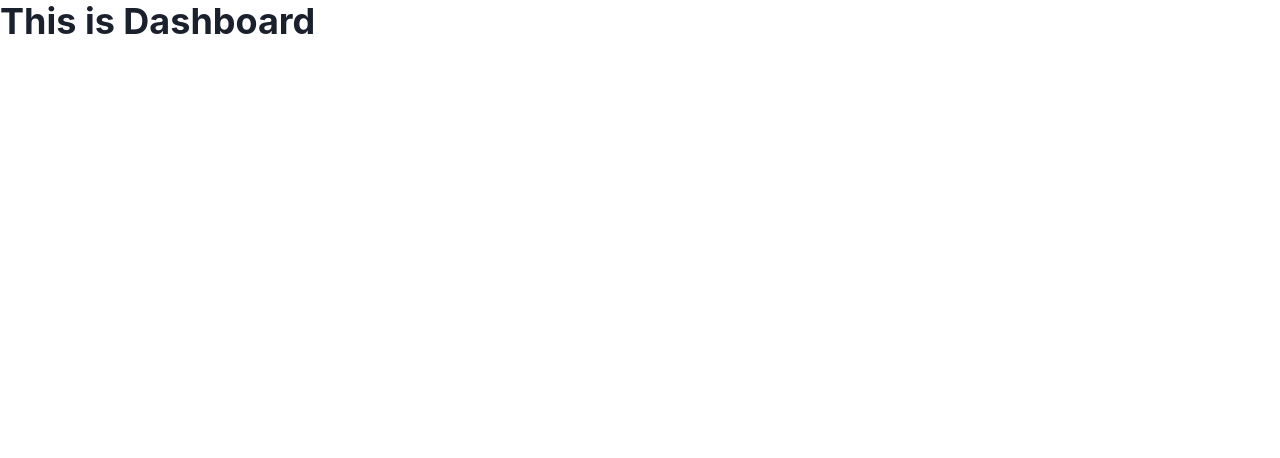
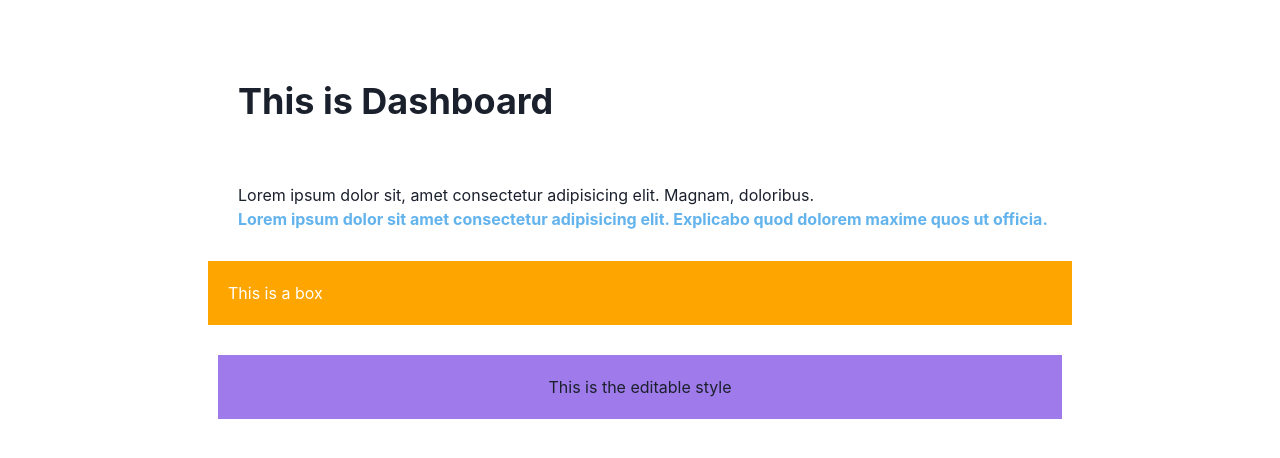
Before and after one commit to iamshaunjp/Chakra-UI-Crash-Course, a React (Vite) app: page / in a window 1280 px wide. Shown: the top 458 px of the page. Built offline with nearby package versions, Linux system fonts and the light colour scheme.

Commit message:
second commit

```diff
--- a/src/pages/Dashboard.jsx
+++ b/src/pages/Dashboard.jsx
@@ -1,7 +1,37 @@
-import { Heading } from "@chakra-ui/react";
+import { Container, Heading, Text, Box } from "@chakra-ui/react";
 
 export default function Dashboard() {
+
+  const boxStyles = {
+    p: "20px",
+    bg: "purple.400",
+    c: "white",
+    m: "10px",
+    textAlign: "center"
+  }
+
   return (
-    <Heading> This is Dashboard </Heading>
-  )
+    <Container as="section" maxWidth="4xl" py="20px">
+      <Heading my="30px" p="30px"> This is Dashboard </Heading>
+      <Text marginLeft="30px">
+        Lorem ipsum dolor sit, amet consectetur adipisicing elit. Magnam,
+        doloribus.
+      </Text>
+      <Text ml="30px" color="blue.300" fontWeight="bold">
+        Lorem ipsum dolor sit amet consectetur adipisicing elit. Explicabo quod dolorem maxime quos ut officia.
+      </Text>
+
+      <Box my="30px" bg="orange" p="20px">
+        <Text color="white">
+          This is a box
+        </Text>
+      </Box>
+
+      <Box sx={boxStyles}>
+        <Text>
+          This is the editable style
+        </Text>
+      </Box>
+    </Container>
+  );
 }
```
